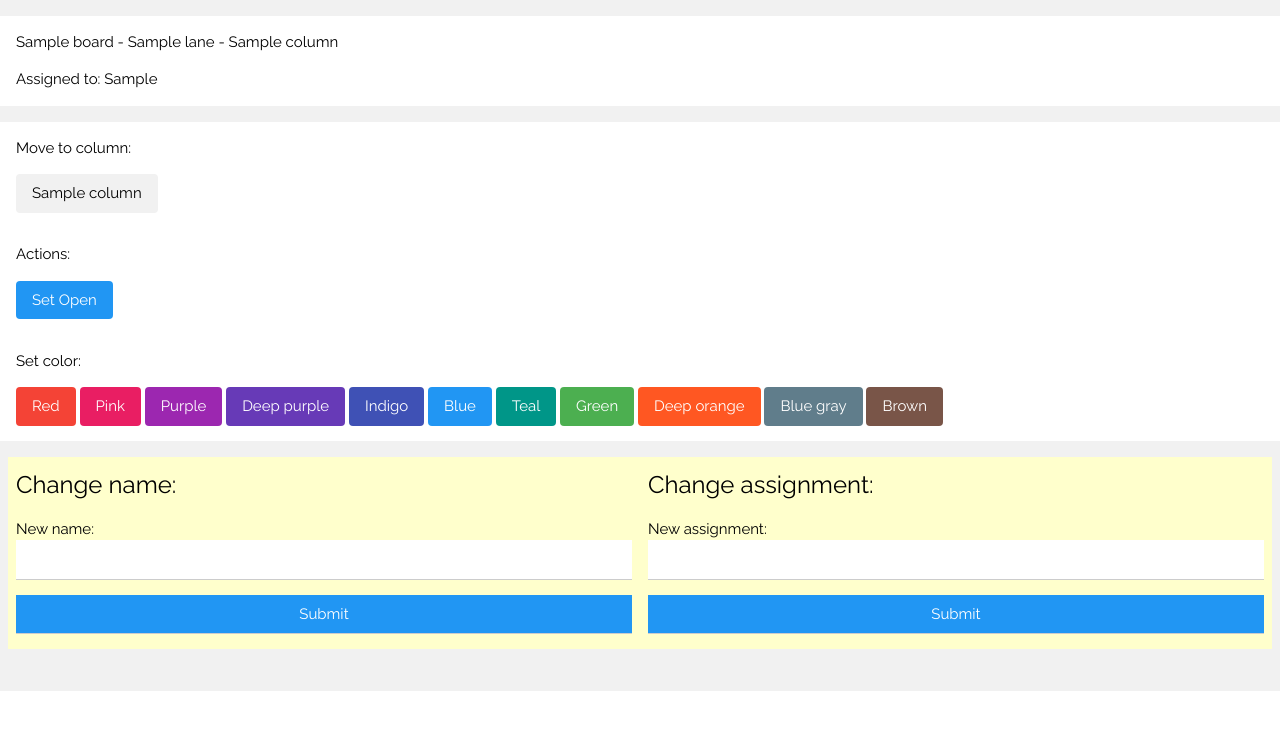
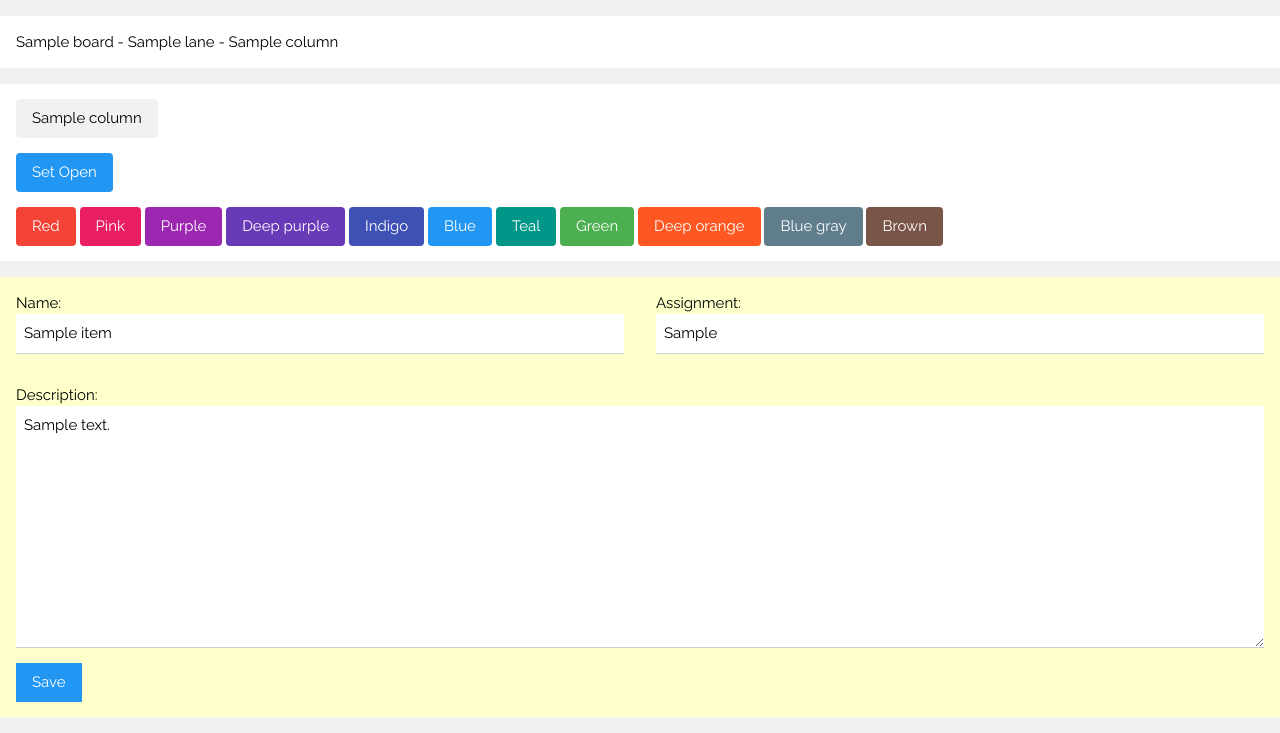
Before and after one commit to dvolk/catboard, a Flask app: page /item/1 in a window 1280 px wide. Shown: the part 109-842 px from the top of the page. Before the commit the page ends 800 px from the top, so only its background shows below. Run offline with Flask 2, Linux system fonts and the light colour scheme; tables that the repository leaves empty hold one stand-in row (values such as "Sample post").

Commit message:
reformat item template

```diff
--- a/app.py
+++ b/app.py
@@ -138,14 +138,13 @@ def item(item_id):
     if flask.request.method == "GET":
         return flask.render_template("item.jinja2", item=item, colors=colors)
     if flask.request.method == "POST":
-        if flask.request.form.get("Submit") == "Submit_change_assign":
-            unsafe_new_assign = flask.request.form.get("new_assign_name")
-            item.assigned = unsafe_new_assign
-            db.session.commit()
-        if flask.request.form.get("Submit") == "Submit_change_name":
-            unsafe_new_name = flask.request.form.get("new_name")
-            item.name = unsafe_new_name
-            db.session.commit()
+        unsafe_new_assign = flask.request.form.get("new_assign_name")
+        item.assigned = unsafe_new_assign
+        unsafe_new_name = flask.request.form.get("new_name")
+        item.name = unsafe_new_name
+        unsafe_new_description = flask.request.form.get("new_description")
+        item.description = unsafe_new_description
+        db.session.commit()
         return flask.redirect(flask.url_for("item", item_id=item_id))
 
 
--- a/templates/item.jinja2
+++ b/templates/item.jinja2
@@ -10,67 +10,62 @@
     <p>
       {{ item.column.lane.board.name }} - {{ item.column.lane.name }} - {{ item.column.name }}
     </p>
-    <p>Assigned to: {{ item.assigned }}</p>
-  </div>
+    </div>
 
   <div class="w3-container w3-white">
-    <p>Move to column:</p>
     <p>
       {% for column in item.column.lane.columns %}
 	<a class="w3-btn {% if column.id == item.column.id %}w3-light-gray{% else %}w3-blue{% endif %} w3-round" href="{{ url_for('item_move', item_id=item.id, column_id=column.id) }}">
 	  {{ column.name }}
 	</a>
       {% endfor %}
-    </p>
+      </p>
   </div>
 
   <div class="w3-container w3-white">
-    <p>Actions:</p>
-    <p>
       <a class="w3-btn w3-blue w3-round" href="{{ url_for('item_close_toggle', item_id=item.id) }}">
 	{% if item.closed %}Set Open{% else %}Set Closed{% endif %}
       </a>
-    </p>
   </div>
 
   <div class="w3-container w3-white">
-    <p>Set color:</p>
     <p>
       {% for color in colors %}
 	<a class="w3-btn {{ color }} w3-round" href="{{ url_for('item_color', item_id=item.id, color=color) }}">
 	  {{ color[3:].replace("-", " ")|capitalize }}
 	</a>
       {% endfor %}
-    </p>
+      </p>
   </div>
 
-  <div class="w3-row-padding">
-    <div class="w3-half w3-pale-yellow w3-panel">
-      <h3>Change name:</h3>
+  <form method="POST">
+    <div class="w3-half w3-container w3-pale-yellow ">
       <p>
-	<form method="POST">
-	  <label>New name:</label>
-	  <input class="w3-input" type="text" name="new_name"/>
+	<label>Name:</label>
+	<input class="w3-input" type="text" value="{{ item.name }}" name="new_name"/>
       </p>
-      <p>
-	<button class="w3-input w3-blue" type="Submit" name="Submit" value="Submit_change_name">Submit</button>
-      </p>
-      </form>
     </div>
 
-    <div class="w3-half w3-pale-yellow w3-panel">
-      <h3>Change assignment:</h3>
+    <div class="w3-half w3-container w3-pale-yellow ">
       <p>
-	<form method="POST">
-	  <label>New assignment:</label>
-	  <input class="w3-input" type="text" name="new_assign_name"/>
+	<label>Assignment:</label>
+	<input class="w3-input" type="text" value="{{ item.assigned }}" name="new_assign_name"/>
       </p>
-      <p>
-	<button class="w3-input w3-blue" type="Submit" name="Submit" value="Submit_change_assign">Submit</button>
-      </p>
-      </form>
     </div>
 
-  </div>
+    <div class="w3-container w3-panel w3-pale-yellow ">
+      <p>
+	<label>Description:</label>
+<textarea rows=10 class="w3-input" type="text" name="new_description"/>{% if item.description %}{{ item.description }}{% endif %}</textarea>
+     </p>
+     <p>
+       <button class="w3-btn w3-blue" type="Submit" name="Submit" value="Submit">Save</button>
+     </p>
+     </div>
+  </form>
+
+
+
+
 
 {% endblock %}
```
